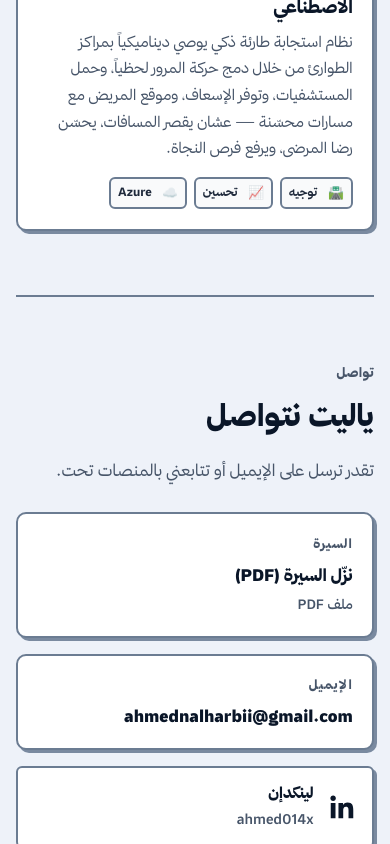
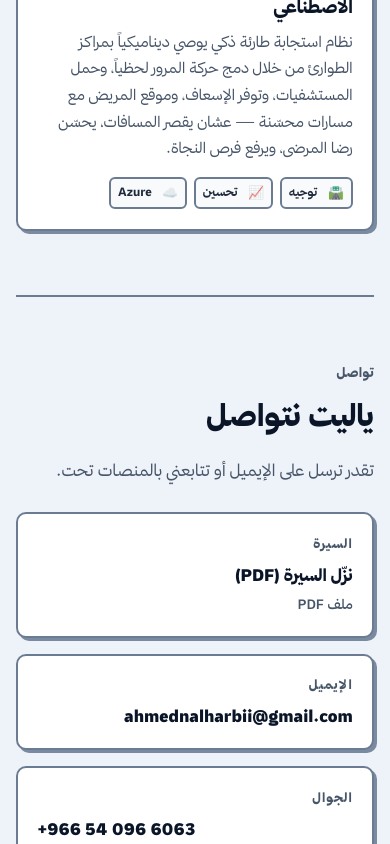
Before and after one commit to iksasa15/Portfolio, a React (Vite) app: page / in a window 390 px wide. Shown: the part 11156-12000 px from the top of the page. Built offline with nearby package versions, Linux system fonts and the light colour scheme.

Commit message:
Add contact information section to portfolio, including phone and WhatsApp links, and update UI strings for localization in Arabic and English.

```diff
--- a/src/content.ts
+++ b/src/content.ts
@@ -7,6 +7,14 @@ export const site = {
   tagline:
     'أصمّم وأطلق حلول ذكاء اصطناعي للإنتاج: أربط **موديلات لغوية ضخمة** بمسارات العمل، أبني **رؤية حاسوبية** يُعتمد عليها، وأشغّل **أتمتة** تقودها البيانات من أول إدخال.',
   email: 'ahmednalharbii@gmail.com',
+  /** عرض محلي؛ الرابط tel بصيغة دولية */
+  phone: {
+    display: '+966 54 096 6063',
+    tel: '+966540966063',
+  },
+  whatsapp: {
+    href: 'https://wa.me/966540966063',
+  },
   cv: {
     href: '/ahmed-n-alharbi-cv.pdf',
     downloadFileName: 'Ahmed-Alharbi-CV.pdf',
--- a/src/index.css
+++ b/src/index.css
@@ -1535,6 +1535,23 @@ html[data-theme='light'] .project-modal__carousel {
   grid-template-columns: minmax(0, 1fr);
 }
 
+.contact-stack {
+  display: flex;
+  flex-direction: column;
+  gap: 1rem;
+  min-width: 0;
+}
+
+.contact-stack .contact-whatsapp {
+  width: 100%;
+  box-sizing: border-box;
+  gap: 0.5rem;
+}
+
+.contact-whatsapp__icon {
+  flex-shrink: 0;
+}
+
 @media (min-width: 720px) {
   .contact-panel {
     grid-template-columns: 1fr 1fr;
@@ -1547,7 +1564,7 @@ html[data-theme='light'] .project-modal__carousel {
     grid-row: 1;
   }
 
-  .contact-mail {
+  .contact-stack {
     grid-column: 1;
     grid-row: 2;
   }
--- a/src/locale/enPortfolio.ts
+++ b/src/locale/enPortfolio.ts
@@ -14,6 +14,13 @@ export const site = {
   tagline:
     'I design and ship production AI: connecting **large language models** to real workflows, building **computer vision** you can rely on, and running **automation** driven by data from the first input.',
   email: 'ahmednalharbii@gmail.com',
+  phone: {
+    display: '+966 54 096 6063',
+    tel: '+966540966063',
+  },
+  whatsapp: {
+    href: 'https://wa.me/966540966063',
+  },
   cv: {
     href: '/ahmed-n-alharbi-cv.pdf',
     downloadFileName: 'Ahmed-Alharbi-CV.pdf',
--- a/src/locale/uiStrings.ts
+++ b/src/locale/uiStrings.ts
@@ -32,6 +32,8 @@ export type Ui = {
   contactCvLabel: string
   contactCvHint: string
   contactMailLabel: string
+  contactPhoneLabel: string
+  contactWhatsappLabel: string
   footerLine: string
   levelExpert: string
   levelAdvanced: string
@@ -79,6 +81,8 @@ const ar: Ui = {
   contactCvLabel: 'السيرة',
   contactCvHint: 'ملف PDF',
   contactMailLabel: 'الإيميل',
+  contactPhoneLabel: 'الجوال',
+  contactWhatsappLabel: 'واتساب',
   footerLine: 'صُنع بحب من **أحمد الحربـي**',
   levelExpert: 'قوي',
   levelAdvanced: 'زين',
@@ -126,6 +130,8 @@ const en: Ui = {
   contactCvLabel: 'Résumé',
   contactCvHint: 'PDF file',
   contactMailLabel: 'Email',
+  contactPhoneLabel: 'Phone',
+  contactWhatsappLabel: 'WhatsApp',
   footerLine: 'Made with love by **Ahmed Alharbi**',
   levelExpert: 'Strong',
   levelAdvanced: 'Solid',
--- a/src/portfolio/PortfolioPage.tsx
+++ b/src/portfolio/PortfolioPage.tsx
@@ -556,10 +556,39 @@ export function PortfolioPage() {
               <span className="contact-cv__value">{p.site.cv.label}</span>
               <span className="contact-cv__hint">{ui.contactCvHint}</span>
             </a>
-            <a className="contact-mail" href={`mailto:${p.site.email}`}>
-              <span className="contact-mail__label">{ui.contactMailLabel}</span>
-              <span className="contact-mail__value">{p.site.email}</span>
-            </a>
+            <div className="contact-stack">
+              <a className="contact-mail" href={`mailto:${p.site.email}`}>
+                <span className="contact-mail__label">{ui.contactMailLabel}</span>
+                <span className="contact-mail__value">{p.site.email}</span>
+              </a>
+              <a
+                className="contact-mail"
+                href={`tel:${p.site.phone.tel}`}
+              >
+                <span className="contact-mail__label">
+                  {ui.contactPhoneLabel}
+                </span>
+                <span className="contact-mail__value" dir="ltr">
+                  {p.site.phone.display}
+                </span>
+              </a>
+              <a
+                className="btn btn--ghost contact-whatsapp"
+                href={p.site.whatsapp.href}
+                target="_blank"
+                rel="noreferrer noopener"
+              >
+                <svg
+                  className="contact-whatsapp__icon"
+                  width={22}
+                  height={22}
+                  aria-hidden
+                >
+                  <use href="/icons.svg#portfolio-whatsapp-icon" />
+                </svg>
+                {ui.contactWhatsappLabel}
+              </a>
+            </div>
             <ul className="social-list">
               {p.site.social.map((s) => (
                 <li key={s.href}>
```
Also changed, not shown: public/icons.svg.
